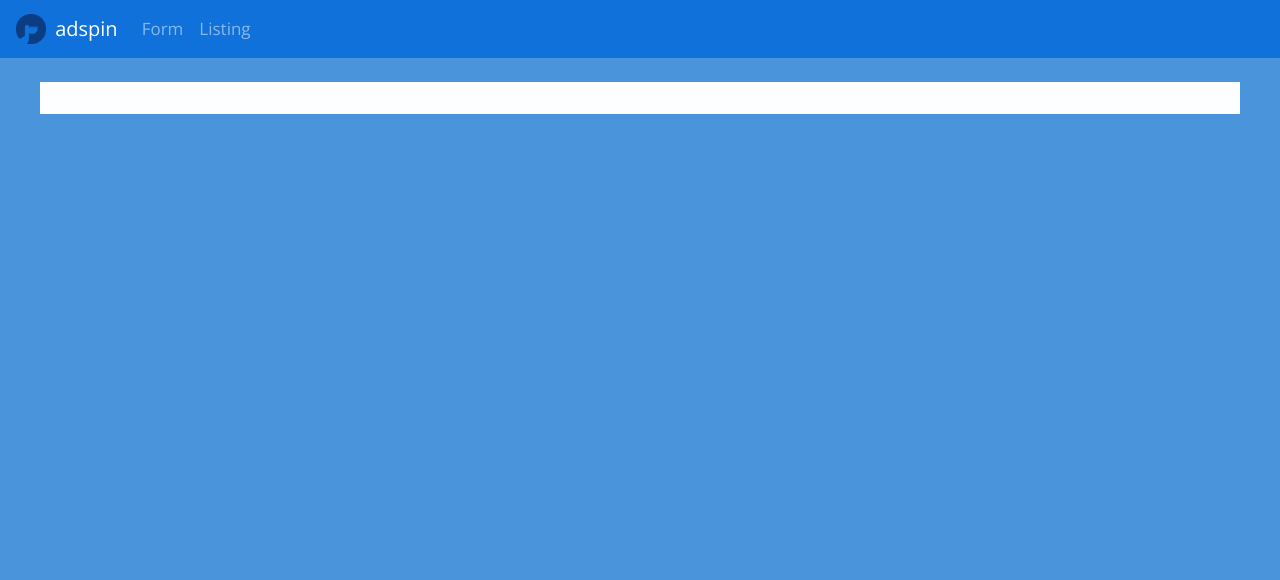
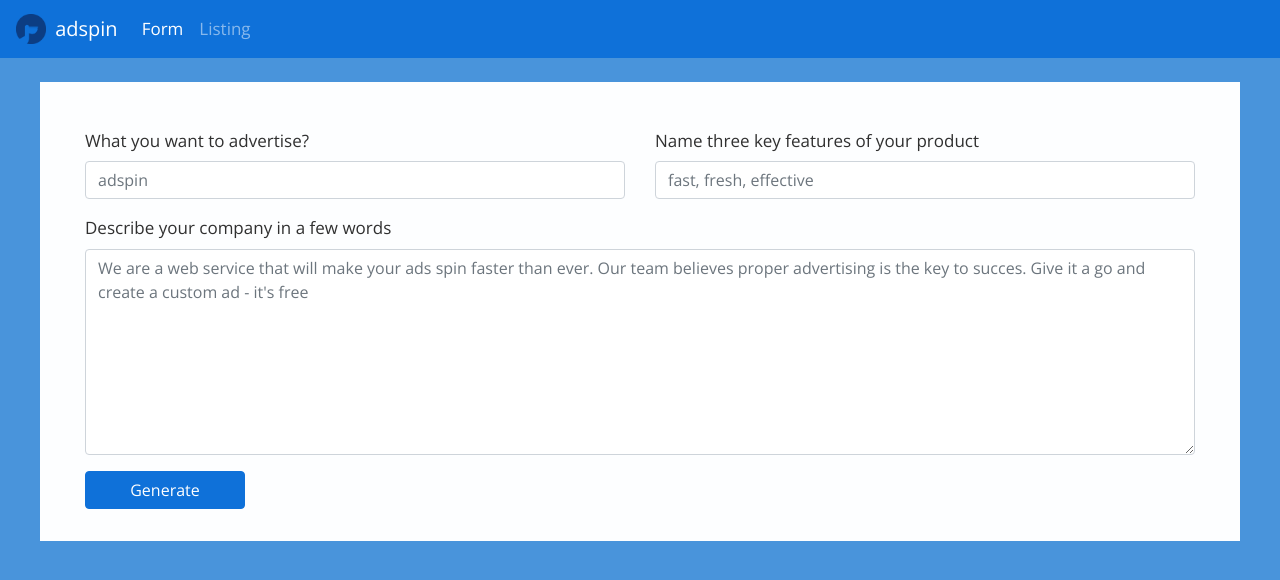
Before and after one commit to Szymonnnn/form_for_adspin, a PHP site: page / in a window 1280 px wide. Shown: the top 580 px of the page. Run offline with PHP 8.4, Linux system fonts and the light colour scheme; some libraries are stand-ins or nearby versions.

Commit message:
initial vue.js

```diff
--- a/css/main.css
+++ b/css/main.css
@@ -55,25 +55,35 @@
 }
 
 
+#inputs, #ads-grid
+{
+	display: none;
+}
+
+:is(#inputs, #ads-grid).tab-active
+{
+	display: block;
+}
+
 /******* FORM *******/
 
-.inputs
+#inputs
 {
 	text-align: left;
 }
 
-.inputs img
+#inputs img
 {
 	width: 100%;
 	height: auto;
 }
 
-.inputs p
+#inputs p
 {
 	margin-bottom: 30px;
 }
 
-.inputs figcaption
+#inputs figcaption
 {
 	margin-top: 8px;
 }
@@ -83,10 +93,14 @@
 	text-align: left;
 }
 
+#generate-btn
+{
+	width: 100%;
+}
 
 /******* LISTING *******/
 
-.ads-grid .row > [class*="col-"] > img
+#ads-grid .row > [class*="col-"] > img
 {
 	/* display: inline-block; */
 	max-width: 100%;
@@ -132,16 +146,16 @@
 
 @media (hover: none)
 {
-	.ads-grid .row > [class*="col-"] > .glyphicon-heart-contour
+	#ads-grid .row > [class*="col-"] > .glyphicon-heart-contour
 	{
 		opacity: 1;
 		pointer-events: none;
 	}
-	.ads-grid .row > [class*="col-"] > .like-button
+	#ads-grid .row > [class*="col-"] > .like-button
 	{
 		pointer-events: none;
 	}
-	.ads-grid .row > [class*="col-"]
+	#ads-grid .row > [class*="col-"]
 	{
 		touch-action: pinch-zoom pan-x pan-y;
 	}
@@ -149,17 +163,17 @@
 
 @media (hover: hover)
 {
-	.ads-grid .row > [class*="col-"]:hover
+	#ads-grid .row > [class*="col-"]:hover
 	{
 		opacity: 0.8;
 	}
 
-	.ads-grid .row > [class*="col-"] > .glyphicon-heart-contour
+	#ads-grid .row > [class*="col-"] > .glyphicon-heart-contour
 	{
 		opacity: 0;
 	}
 
-	.ads-grid .row > [class*="col-"]:hover > .glyphicon-heart-contour
+	#ads-grid .row > [class*="col-"]:hover > .glyphicon-heart-contour
 	{
 		opacity: 1;
 	}
--- a/form.html
+++ b/form.html
@@ -51,7 +51,7 @@
 
 	<main class="p-2 p-md-3 mx-xl-auto my-xl-4">
 
-		<section class="inputs">
+		<section id="inputs">
 
 			<div class="container">
 
--- a/index.html
+++ b/index.html
@@ -15,44 +15,6 @@
 	<link rel="stylesheet" href="css/bootstrap.min.css">
 	<link rel="stylesheet" href="css/main.css">
 
-</head>
-
-<body>
-
-	<nav class="navbar navbar-dark bg-color-blue navbar-expand-sm">
-
-		<a class="navbar-brand" href="index.html"><img src="img/logo_blank_circle.png" width="30" height="30" class="d-inline-block mr-1 align-bottom" alt=""> adspin</a>
-
-		<button class="navbar-toggler" type="button" data-toggle="collapse" data-target="#mainmenu" aria-controls="mainmenu" aria-expanded="false" aria-label="Przełącznik nawigacji">
-			<span class="navbar-toggler-icon"></span>
-		</button>
-
-		<div class="collapse navbar-collapse" id="mainmenu">
-
-			<ul class="navbar-nav mr-auto">
-
-				<li class="nav-item">
-					<a class="nav-link" href="form.html"> Form </a>
-				</li>
-
-				<li class="nav-item">
-					<a class="nav-link" href="listing.html"> Listing </a>
-				</li>
-
-			</ul>
-
-		</div>
-
-	</nav>
-
-
-
-	</header>
-
-	<main class="p-2 p-md-3 mx-xl-auto my-xl-4">
-
-
-	</main>
 
 	<script src="https://code.jquery.com/jquery-3.3.1.slim.min.js" integrity="sha384-q8i/X+965DzO0rT7abK41JStQIAqVgRVzpbzo5smXKp4YfRvH+8abtTE1Pi6jizo" crossorigin="anonymous"></script>
 
@@ -64,5 +26,263 @@
 	<script src="https://stackpath.bootstrapcdn.com/bootstrap/4.3.1/js/bootstrap.bundle.min.js"></script>
 	<script src="https://cdnjs.cloudflare.com/ajax/libs/bootstrap-fileinput/5.0.9/js/fileinput.min.js"></script>
 
+
+	<script src="https://unpkg.com/vue@3"></script>
+	<!-- <script src="https://unpkg.com/vue@3/dist/vue.global.prod.js"></script> -->
+
+	<script src="js/likes.js"></script>
+
+
+
+</head>
+
+<body>
+
+	<div id="app">
+		<header>
+			<nav class="navbar navbar-dark bg-color-blue navbar-expand-sm">
+
+				<a class="navbar-brand" href="#"><img src="img/logo_blank_circle.png" width="30" height="30" class="d-inline-block mr-1 align-bottom" alt=""> adspin</a>
+
+				<button class="navbar-toggler" type="button" data-toggle="collapse" data-target="#mainmenu" aria-controls="mainmenu" aria-expanded="false" aria-label="Przełącznik nawigacji">
+					<span class="navbar-toggler-icon"></span>
+				</button>
+
+				<div class="collapse navbar-collapse" id="mainmenu">
+
+					<ul class="navbar-nav mr-auto">
+
+						<li class="nav-item">
+							<a class="nav-link" :class="{ active: active_tab === 'form' }" href="#/form"> Form </a>
+						</li>
+
+						<li class="nav-item">
+							<a class="nav-link" :class="{ active: active_tab === 'listing' }" href="#/listing"> Listing </a>
+						</li>
+
+					</ul>
+				</div>
+
+			</nav>
+		</header>
+
+		<main class="p-2 p-md-3 mx-xl-auto my-xl-4">
+			<section id="inputs" :class="{ 'tab-active': active_tab === 'form' }">
+
+				<div class="container">
+
+					<header>
+						<p></p>
+
+					</header>
+
+					<div class="row">
+
+						<div class="form-group col-md-6">
+							<label for="name_of_company" class="name">What you want to advertise?</label>
+							<input id="name_of_company" type="text" class="form-control" id="name_of_company" placeholder="adspin" name="name_of_company">
+						</div>
+
+						<div class="form-group col-md-6">
+							<label for="key_features" class="name">Name three key features of your product</label>
+							<input id="key_features" type="text" class="form-control" placeholder="fast, fresh, effective" name="key_features">
+						</div>
+
+						<div class="form-group col-md-12">
+							<label for="description">Describe your company in a few words</label>
+							<textarea id="description" type="text" class="form-control" rows="8" name="description" placeholder="We are a web service that will make your ads spin faster than ever. Our team believes proper advertising is the key to succes. Give it a go and create a custom ad - it's free"></textarea>
+						</div>
+
+
+						<div class="form-group col-12 col-md-2">
+							<button id="generate-btn" type="button" class="btn btn-primary">Generate</button>
+						</div>
+
+					</div>
+				</div>
+			</section>
+
+			<section id="ads-grid" :class="{ 'tab-active': active_tab === 'listing' }">
+				<div class="container-fluid">
+					<div class="row">
+						<div class="col-12 col-sm-6 col-md-4 col-lg-3 px-1 pb-2">
+							<img src="img/ad_sq.png" alt="sample ad">
+							<button type="button" class="like-button glyphicon-heart-contour" ad_id="1212233213" liked="false">
+							</button>
+						</div>
+						<div class="col-12 col-sm-6 col-md-4 col-lg-3 px-1 pb-2">
+							<img src="img/ad_sq.png" alt="sample ad">
+							<button type="button" class="like-button glyphicon-heart-contour" ad_id="1212233213" liked="false">
+							</button>
+						</div>
+						<div class="col-12 col-sm-6 col-md-4 col-lg-3 px-1 pb-2">
+							<img src="img/ad_sq.png" alt="sample ad">
+							<button type="button" class="like-button glyphicon-heart-contour" ad_id="1212233213" liked="false">
+							</button>
+						</div>
+						<div class="col-12 col-sm-6 col-md-4 col-lg-3 px-1 pb-2">
+							<img src="img/ad_sq.png" alt="sample ad">
+							<button type="button" class="like-button glyphicon-heart-contour" ad_id="1212233213" liked="false">
+							</button>
+						</div>
+						<div class="col-12 col-sm-6 col-md-4 col-lg-3 px-1 pb-2">
+							<img src="img/ad_sq.png" alt="sample ad">
+							<button type="button" class="like-button glyphicon-heart-contour" ad_id="1212233213" liked="false">
+							</button>
+						</div>
+						<div class="col-12 col-sm-6 col-md-4 col-lg-3 px-1 pb-2">
+							<img src="img/ad_sq.png" alt="sample ad">
+							<button type="button" class="like-button glyphicon-heart-contour" ad_id="1212233213" liked="false">
+							</button>
+						</div>
+						<div class="col-12 col-sm-6 col-md-4 col-lg-3 px-1 pb-2">
+							<img src="img/ad_sq.png" alt="sample ad">
+							<button type="button" class="like-button glyphicon-heart-contour" ad_id="1212233213" liked="false">
+							</button>
+						</div>
+						<div class="col-12 col-sm-6 col-md-4 col-lg-3 px-1 pb-2">
+							<img src="img/ad_sq.png" alt="sample ad">
+							<button type="button" class="like-button glyphicon-heart-contour" ad_id="1212233213" liked="false">
+							</button>
+						</div>
+						<div class="col-12 col-sm-6 col-md-4 col-lg-3 px-1 pb-2">
+							<img src="img/ad_sq.png" alt="sample ad">
+							<button type="button" class="like-button glyphicon-heart-contour" ad_id="1212233213" liked="false">
+							</button>
+						</div>
+						<div class="col-12 col-sm-6 col-md-4 col-lg-3 px-1 pb-2">
+							<img src="img/ad_sq.png" alt="sample ad">
+							<button type="button" class="like-button glyphicon-heart-contour" ad_id="1212233213" liked="false">
+							</button>
+						</div>
+						<div class="col-12 col-sm-6 col-md-4 col-lg-3 px-1 pb-2">
+							<img src="img/ad_sq.png" alt="sample ad">
+							<button type="button" class="like-button glyphicon-heart-contour" ad_id="1212233213" liked="false">
+							</button>
+						</div>
+						<div class="col-12 col-sm-6 col-md-4 col-lg-3 px-1 pb-2">
+							<img src="img/ad_sq.png" alt="sample ad">
+							<button type="button" class="like-button glyphicon-heart-contour" ad_id="1212233213" liked="false">
+							</button>
+						</div>
+					</div>
+					<div class="row gy-3">
+						<div class="col-12 col-sm-6 col-md-4 col-lg-3 px-1 pb-2">
+							<img src="img/ad_sq.png" alt="sample ad">
+							<button type="button" class="like-button glyphicon-heart-contour" ad_id="1212233213" liked="false">
+							</button>
+						</div>
+						<div class="col-12 col-sm-6 col-md-4 col-lg-3 px-1 pb-2">
+							<img src="img/ad_sq.png" alt="sample ad">
+							<button type="button" class="like-button glyphicon-heart-contour" ad_id="1212233213" liked="false">
+							</button>
+						</div>
+						<div class="col-12 col-sm-6 col-md-4 col-lg-3 px-1 pb-2">
+							<img src="img/ad_sq.png" alt="sample ad">
+							<button type="button" class="like-button glyphicon-heart-contour" ad_id="1212233213" liked="false">
+							</button>
+						</div>
+						<div class="col-12 col-sm-6 col-md-4 col-lg-3 px-1 pb-2">
+							<img src="img/ad_sq.png" alt="sample ad">
+							<button type="button" class="like-button glyphicon-heart-contour" ad_id="1212233213" liked="false">
+							</button>
+						</div>
+						<div class="col-12 col-sm-6 col-md-4 col-lg-3 px-1 pb-2">
+							<img src="img/ad_sq.png" alt="sample ad">
+							<button type="button" class="like-button glyphicon-heart-contour" ad_id="1212233213" liked="false">
+							</button>
+						</div>
+						<div class="col-12 col-sm-6 col-md-4 col-lg-3 px-1 pb-2">
+							<img src="img/ad_sq.png" alt="sample ad">
+							<button type="button" class="like-button glyphicon-heart-contour" ad_id="1212233213" liked="false">
+							</button>
+						</div>
+						<div class="col-12 col-sm-6 col-md-4 col-lg-3 px-1 pb-2">
+							<img src="img/ad_sq.png" alt="sample ad">
+							<button type="button" class="like-button glyphicon-heart-contour" ad_id="1212233213" liked="false">
+							</button>
+						</div>
+						<div class="col-12 col-sm-6 col-md-4 col-lg-3 px-1 pb-2">
+							<img src="img/ad_sq.png" alt="sample ad">
+							<button type="button" class="like-button glyphicon-heart-contour" ad_id="1212233213" liked="false">
+							</button>
+						</div>
+						<div class="col-12 col-sm-6 col-md-4 col-lg-3 px-1 pb-2">
+							<img src="img/ad_sq.png" alt="sample ad">
+							<button type="button" class="like-button glyphicon-heart-contour" ad_id="1212233213" liked="false">
+							</button>
+						</div>
+						<div class="col-12 col-sm-6 col-md-4 col-lg-3 px-1 pb-2">
+							<img src="img/ad_sq.png" alt="sample ad">
+							<button type="button" class="like-button glyphicon-heart-contour" ad_id="1212233213" liked="false">
+							</button>
+						</div>
+						<div class="col-12 col-sm-6 col-md-4 col-lg-3 px-1 pb-2">
+							<img src="img/ad_sq.png" alt="sample ad">
+							<button type="button" class="like-button glyphicon-heart-contour" ad_id="1212233213" liked="false">
+							</button>
+						</div>
+						<div class="col-12 col-sm-6 col-md-4 col-lg-3 px-1 pb-2">
+							<img src="img/ad_sq.png" alt="sample ad">
+							<button type="button" class="like-button glyphicon-heart-contour" ad_id="1212233213" liked="false">
+							</button>
+						</div>
+					</div>
+				</div>
+
+			</section>
+		</main>
+	</div>
 </body>
+<script>
+
+var rand = function()
+{
+	return Math.random().toString(36).substr(2); // remove `0.`
+};
+
+var generate_token = function()
+{
+	return rand() + rand()
+};
+
+const SESSION_TOKEN = generate_token();
+
+const TABS =
+{
+	 form: () => console.log("form"),
+	 listing: () => console.log("listing")
+}
+
+Vue.createApp(
+{
+	data() {
+  return {
+	active_tab: 'form'
+  }
+},
+	mounted()
+	{
+		window.addEventListener('hashchange', this.onHashChange)
+		this.onHashChange()
+	},
+
+	methods:
+	{
+		onHashChange()
+		{
+			var active_tab = window.location.hash.replace(/#\/?/, '');
+			if (TABS[active_tab])
+			{ this.active_tab = active_tab }
+			else
+			{
+				window.location.hash = '';
+				this.active_tab = 'form';
+			}
+		}
+	}
+
+}).mount('#app')
+</script>
+
 </html>
--- a/js/likes.js
+++ b/js/likes.js
@@ -54,6 +54,7 @@
 
 function send_feedback(id, state)
 {
+    console.log(SESSION_TOKEN);
     // alert("the user " + (state ? "liked" : "disliked") + " the ad with id = " + id);
     // TODO: a request to django containing ad id and state (bool indicating whether i was liked)
 }
--- a/listing.html
+++ b/listing.html
@@ -19,7 +19,7 @@
 </head>
 
 <body>
-
+	<header>
 		<nav class="navbar navbar-dark bg-color-blue navbar-expand-sm">
 
 			<a class="navbar-brand" href="index.html"><img src="img/logo_blank_circle.png" width="30" height="30" class="d-inline-block mr-1 align-bottom" alt=""> adspin</a>
@@ -51,7 +51,7 @@
 	</header>
 
 	<main class="p-2 p-md-3 mx-xl-auto my-xl-4">
-		<section class="ads-grid">
+		<section id="ads-grid">
 
 			<div class="container-fluid">
 				<div class="row">
```
Lines whose indentation alone changed are shown as unchanged.
